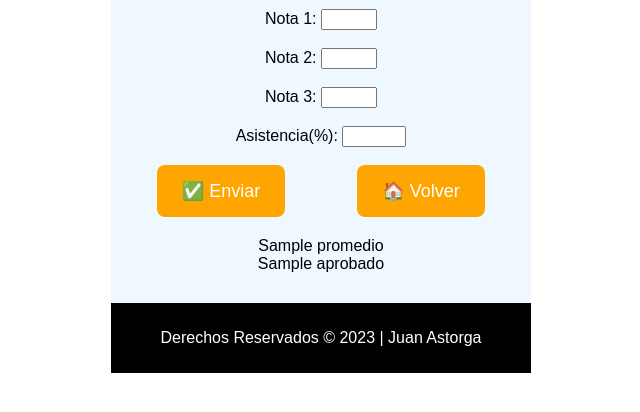
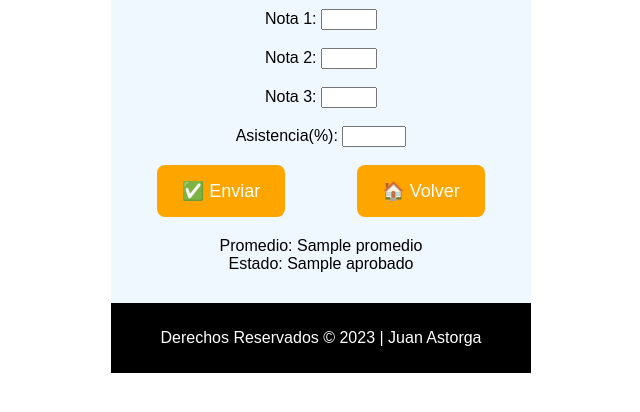
Before and after one commit to jastorgam/ejercicio3, a Flask app: template templates/ejercicio1.html in a window 1280 px wide. Shown: the part 102-514 px from the top of the page, without its empty margins (329-969 px from the left). Run offline with Flask 3, Linux system fonts and the light colour scheme; the template is opened without the code that fills it: most values are stand-ins (such as "Sample title", 1, 10 or a date in 2020).

Commit message:
mejora de mensajes

```diff
--- a/templates/ejercicio1.html
+++ b/templates/ejercicio1.html
@@ -42,8 +42,8 @@
 
             {% if promedio %}
             <div style="padding: 20px;">
-                {{promedio}}<br>
-                {{aprobado}}
+                Promedio: {{promedio}}<br>
+                Estado: {{aprobado}}
             </div>
             {% endif %}
 
```
